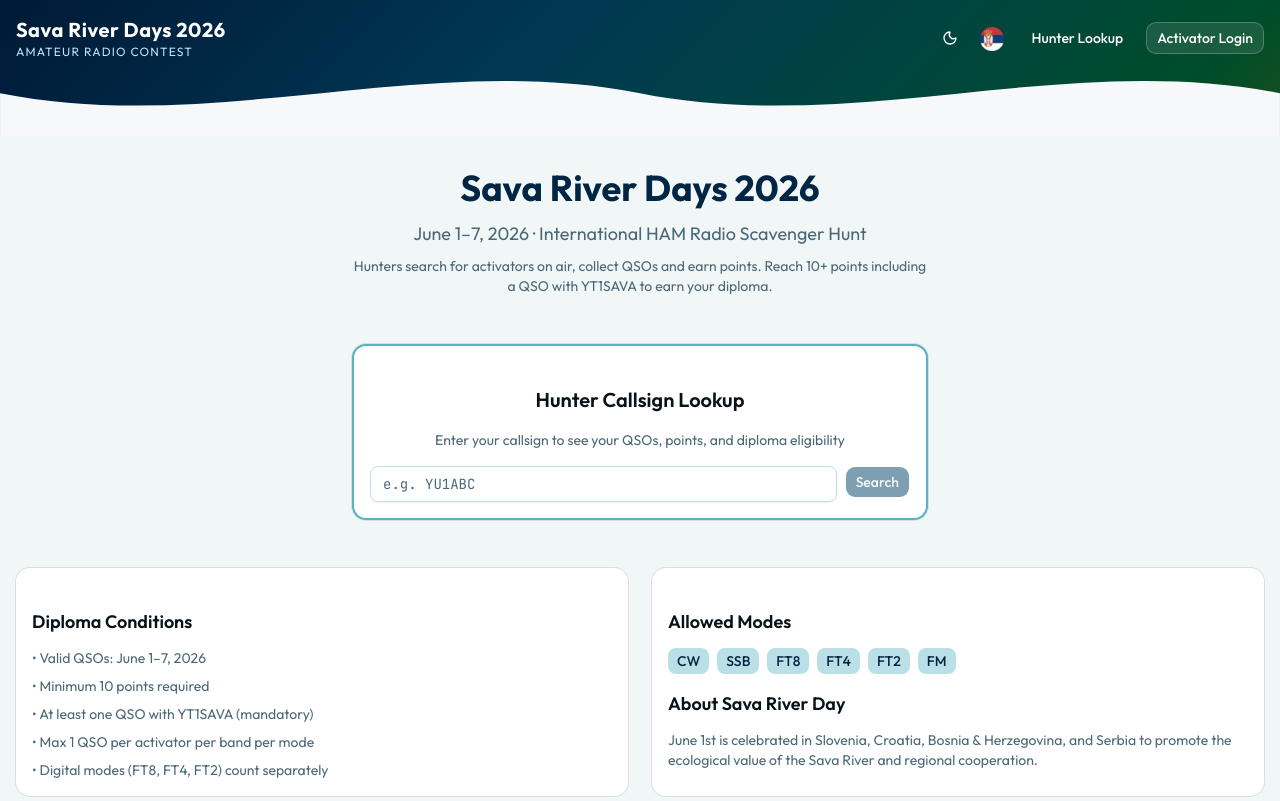
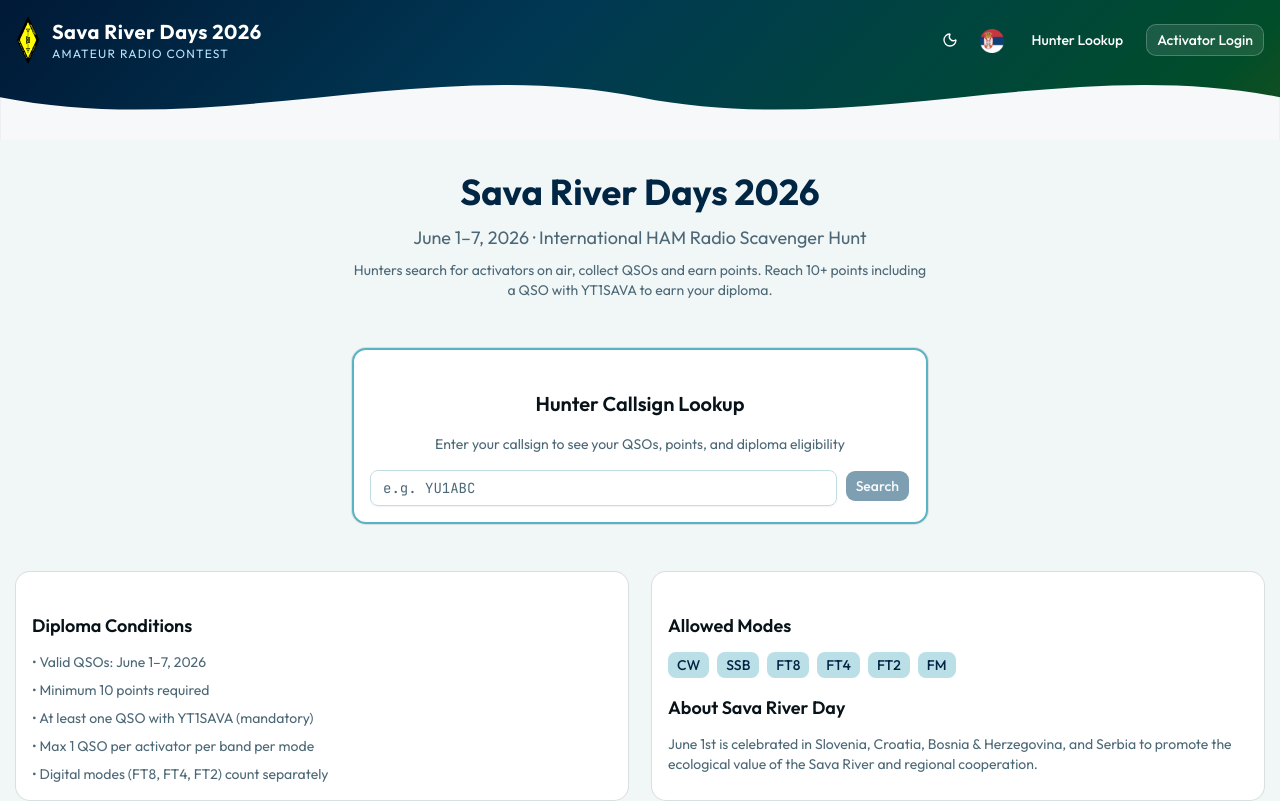
Before and after one commit to bpredic/YU11HQR_Sava, a Next.js app in the folder sava-portal/: page / in a window 1280 px wide. Shown: the top 801 px of the page. Built offline with nearby package versions, Linux system fonts and the light colour scheme; no server answers.

Commit message:
Add YU1HQR club logo to site header
Co-Authored-By: Claude Sonnet 4.6 <noreply@anthropic.com>

```diff
--- a/sava-portal/src/components/SiteHeader.tsx
+++ b/sava-portal/src/components/SiteHeader.tsx
@@ -32,9 +32,17 @@ export function SiteHeader({ user }: Props) {
     <header className="sava-header text-white">
       <div className="max-w-7xl mx-auto px-4">
         <div className="flex items-center justify-between py-4">
-          <Link href="/" className="group">
-            <div className="text-xl font-bold tracking-wide">{t.home.title}</div>
-            <div className="text-xs text-sky-200 tracking-widest uppercase">{t.nav.contestSubtitle}</div>
+          <Link href="/" className="group flex items-center gap-3">
+            <img
+              src="/yu1hqr-logo.png"
+              alt="YU1HQR"
+              height={48}
+              className="h-12 w-auto"
+            />
+            <div>
+              <div className="text-xl font-bold tracking-wide">{t.home.title}</div>
+              <div className="text-xs text-sky-200 tracking-widest uppercase">{t.nav.contestSubtitle}</div>
+            </div>
           </Link>
 
           <nav className="flex items-center gap-3">
```
Also changed, not shown: sava-portal/public/yu1hqr-logo.png (added).
